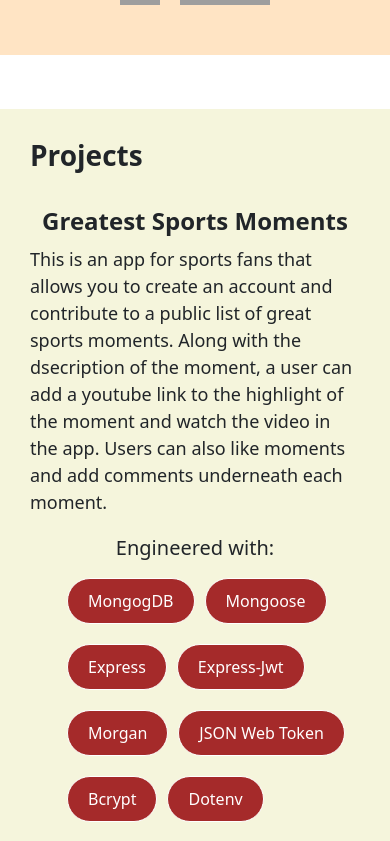
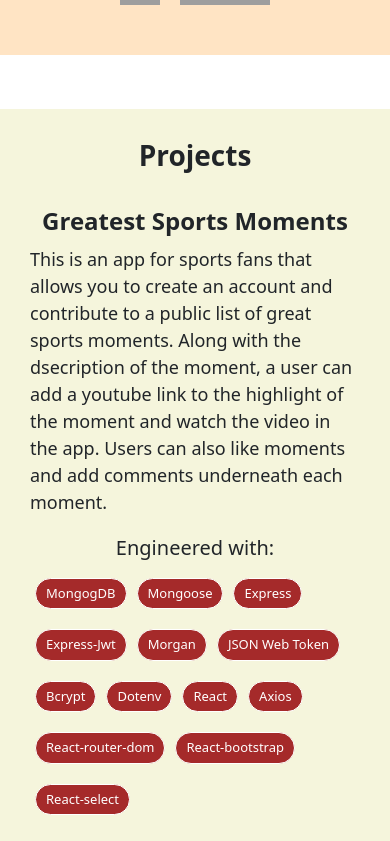
Before and after one commit to miket2997/Porfolio, a React (Vite) app: page / in a window 390 px wide. Shown: the part 940-1781 px from the top of the page. Built offline with nearby package versions, Linux system fonts and the light colour scheme; grey boxes are pictures that could not be loaded.

Commit message:
updated dependency list on smaller screen

```diff
--- a/src/components/Projects.jsx
+++ b/src/components/Projects.jsx
@@ -43,10 +43,10 @@
                     <li>Bcrypt</li>
                     <li>Dotenv</li>
                     <li>React</li>
+                    <li>Axios</li>
                     <li>React-router-dom</li>
                     <li>React-bootstrap</li>
                     <li>React-select</li>
-                    <li>Axios</li>
                 </ul>
                 <div className="project--links">
                     <p>
@@ -91,10 +91,10 @@
                     <li>Dotenv</li>
                     <li>Bcrypt</li>
                     <li>React</li>
+                    <li>Axios</li>
                     <li>React-router-dom</li>
                     <li>React-bootstrap</li>
                     <li>React Carousel</li>
-                    <li>Axios</li>
                 </ul>
                 <div className="project--links">
                     <p>
--- a/src/index.css
+++ b/src/index.css
@@ -569,6 +569,15 @@
     height: 60px;
     width: 90px;
   }
+
+  .projects h2 {
+    text-align: center;
+  }
+
+  .dependencies {
+    padding: 0;
+  }
+
 }
 
 @media screen and (min-width: 630px) and (max-width: 838px){
@@ -592,3 +601,15 @@
     text-align: center;
   }
 }
+
+@media screen and (max-width: 575px){
+  .dependencies {
+    font-size: 13px;
+  }
+  .dependencies li {
+    padding: 5px 10px;
+  }
+  .projects h2 {
+    text-align: center;
+  }
+}
```
